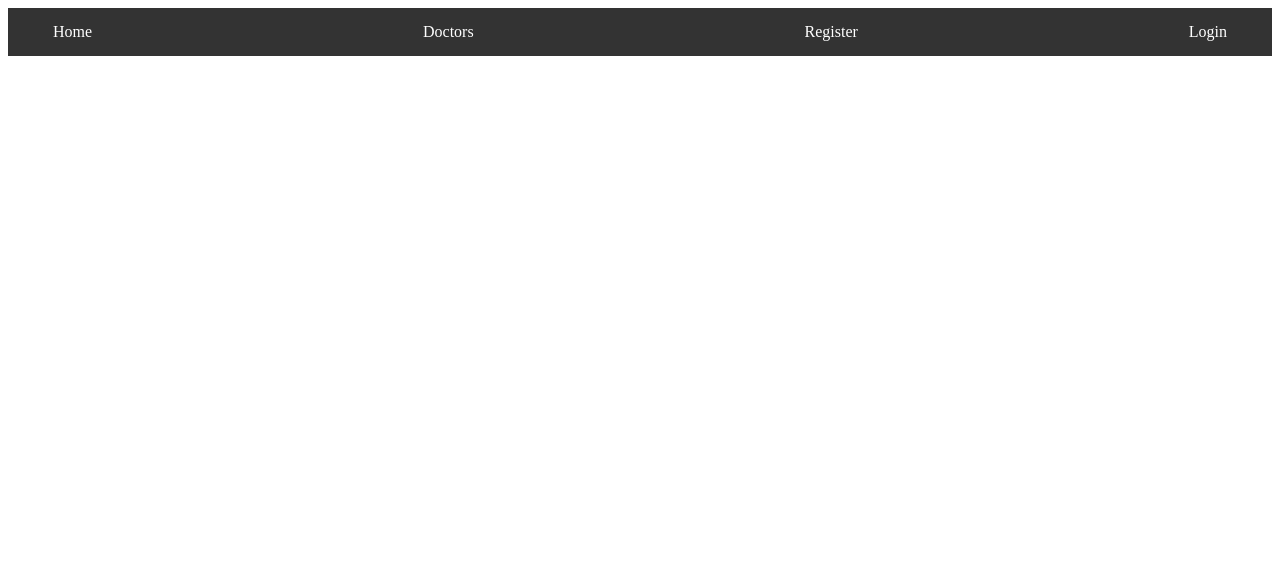
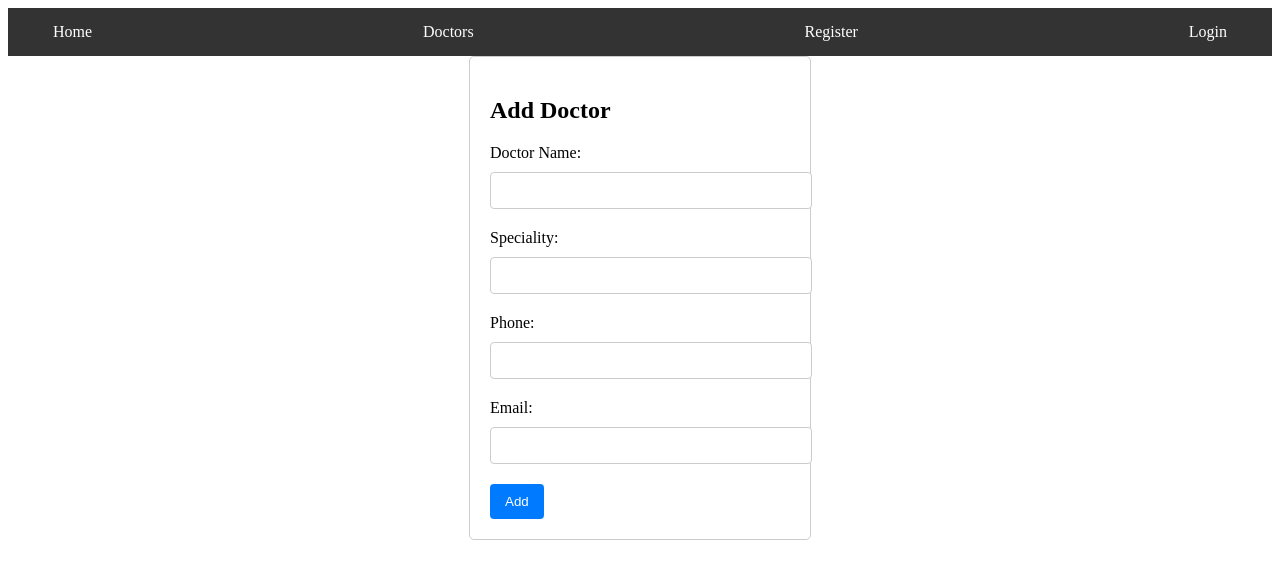
Before and after one commit to BaranStefan/MedHealth, a Vue app in the folder vueapp/: page /add-doctor in a window 1280 px wide. Shown: the top 578 px of the page. Built offline with nearby package versions, Linux system fonts and the light colour scheme.

Commit message:
Separate pages for adding and listing doctors

```diff
--- /dev/null
+++ b/vueapp/src/components/AddDoctor.vue
@@ -0,0 +1,79 @@
+<template>
+    <div class="add-doctor-container">
+        <h2>Add Doctor</h2>
+        <!-- Form to Add Doctor -->
+        <form @submit.prevent="createDoctor">
+            <div>
+                <label for="doctorName">Doctor Name:</label>
+                <input type="text" id="doctorName" v-model="currentDoctor.name" required />
+            </div>
+            <div>
+                <label for="speciality">Speciality:</label>
+                <input type="text" id="speciality" v-model="currentDoctor.speciality" required />
+            </div>
+            <div>
+                <label for="phone">Phone:</label>
+                <input type="text" id="phone" v-model="currentDoctor.phone" required />
+            </div>
+            <div>
+                <label for="email">Email:</label>
+                <input type="email" id="email" v-model="currentDoctor.mail" required />
+            </div>
+            <button type="submit">Add</button>
+        </form>
+    </div>
+</template>
+
+<script>
+    import axios from "axios";
+
+    export default {
+        data() {
+            return {
+                currentDoctor: {}
+            };
+        },
+        methods: {
+            async createDoctor() {
+                await axios.post("/api/doctors", this.currentDoctor);
+                this.$router.push('/doctors');  // navigate back to the list of doctors after adding
+            }
+        }
+    };
+</script>
+
+<style scoped>
+    .add-doctor-container {
+        max-width: 300px;
+        margin: 0 auto;
+        padding: 20px;
+        border: 1px solid #ccc;
+        border-radius: 5px;
+    }
+
+    label {
+        display: block;
+        margin-bottom: 10px;
+    }
+
+    input {
+        width: 100%;
+        padding: 10px;
+        margin-bottom: 20px;
+        border: 1px solid #ccc;
+        border-radius: 4px;
+    }
+
+    button {
+        padding: 10px 15px;
+        background-color: #007bff;
+        color: white;
+        border: none;
+        border-radius: 4px;
+        cursor: pointer;
+    }
+
+        button:hover {
+            background-color: #0056b3;
+        }
+</style>
--- a/vueapp/src/components/Doctors.vue
+++ b/vueapp/src/components/ListDoctors.vue
@@ -1,7 +1,7 @@
 <template>
     <div class="container">
         <!-- Listing Doctors -->
-        <div v-for="doctor in doctors" :key="doctor.id">
+        <div class="doctor-item" v-for="doctor in doctors" :key="doctor.id">
             <h3>{{ doctor.name }} - {{ doctor.speciality }}</h3>
             <p>Phone: {{ doctor.phone }}</p>
             <p>Email: {{ doctor.mail }}</p>
@@ -9,15 +9,8 @@
             <button @click="deleteDoctor(doctor.id)">Delete</button>
         </div>
 
-        <!-- Form to Add/Edit Doctor -->
-        <div class="form-container">
-            <input v-model="currentDoctor.name" placeholder="Doctor Name" />
-            <input v-model="currentDoctor.speciality" placeholder="Speciality" />
-            <input v-model="currentDoctor.phone" placeholder="Phone" />
-            <input v-model="currentDoctor.mail" type="email" placeholder="Email" />
-            <button v-if="!currentDoctor.id" @click="createDoctor">Add</button>
-            <button v-if="currentDoctor.id" @click="updateDoctor">Update</button>
-        </div>
+        <!-- Button to navigate to Add Doctor page -->
+        <button @click="goToAddDoctor">Add Doctor</button>
     </div>
 </template>
 
@@ -27,8 +20,7 @@
     export default {
         data() {
             return {
-                doctors: [],
-                currentDoctor: {}
+                doctors: []
             };
         },
         async created() {
@@ -39,21 +31,12 @@
                 const response = await axios.get("/api/doctors");
                 this.doctors = response.data;
             },
-            editDoctor(doctor) {
-                this.currentDoctor = { ...doctor };
-            },
-            async createDoctor() {
-                await axios.post("/api/doctors", this.currentDoctor);
-                await this.fetchDoctors();
-            },
-            async updateDoctor() {
-                await axios.put(`/api/doctors/${this.currentDoctor.id}`, this.currentDoctor);
-                await this.fetchDoctors();
-                this.currentDoctor = {};
-            },
             async deleteDoctor(id) {
                 await axios.delete(`/api/doctors/${id}`);
                 await this.fetchDoctors();
+            },
+            goToAddDoctor() {
+                this.$router.push('/add-doctor');
             }
         }
     };
@@ -77,6 +60,12 @@
         margin-top: 20px;
     }
 
+    .doctor-item {
+        border-bottom: 1px solid #ccc;
+        padding-bottom: 10px;
+        margin-bottom: 10px;
+    }
+
     input, button {
         padding: 10px;
         font-size: 1rem;
```
Also changed, not shown: vueapp/src/components/DoctorsList.vue (deleted, +0 -24 lines), vueapp/src/main.js (+6 -7 lines), vueapp/src/components/Appointments.vue (renamed from vueapp/src/components/Appointment.vue).
